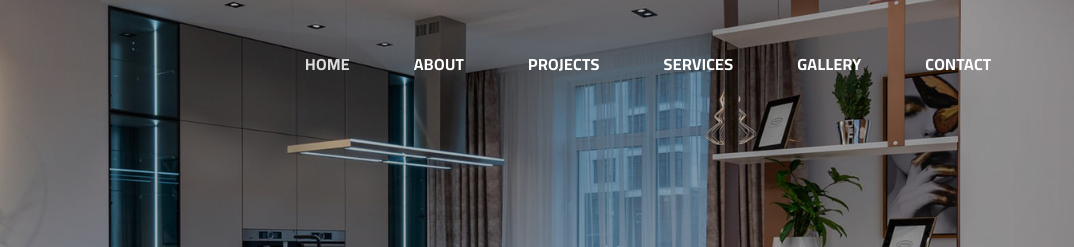
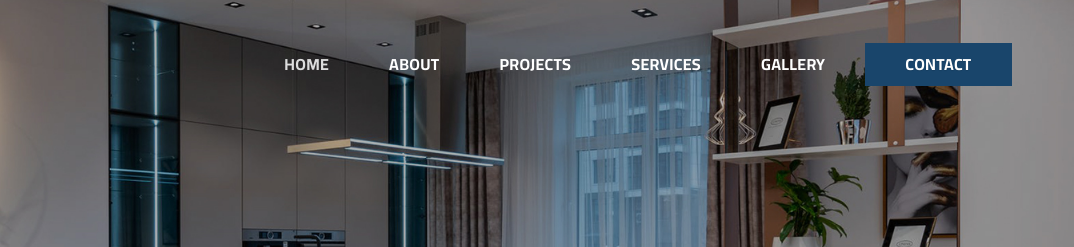
Before and after one commit to WindRmen05/RFIVE, a plain HTML site: page index.html in a window 1280 px wide. Shown: the top 247 px of the page, 206-1280 px from the left. Drawn offline with Linux system fonts and the light colour scheme.

Commit message:
contact btn updated

```diff
--- a/css/style.css
+++ b/css/style.css
@@ -329,6 +329,22 @@ background: #363d46;
 .white nav ul ul li a.active {
 background: #f8f8f8;
 }
+
+.white nav ul li .btn-content a {
+  padding:0;
+}
+
+.white nav ul {
+  display: flex;
+  align-items: center;
+}
+
+@media only screen and (max-width: 1200px) {
+  .white nav ul {
+    display: block;
+  }
+}
+
 .white nav ul ul li:last-child {
 border-bottom: none;
 }
--- a/index.html
+++ b/index.html
@@ -117,7 +117,10 @@
                      </ul> -->
                     </li>
                     <li>
-                      <a class="last" href="contact.html">Contact</a>
+                      <div class="btn-content">
+                        <span class="shine"></span>
+                        <a href="contact.html">Contact</a>
+                      </div>
                     </li>
                   </ul>
                 </nav>
```
